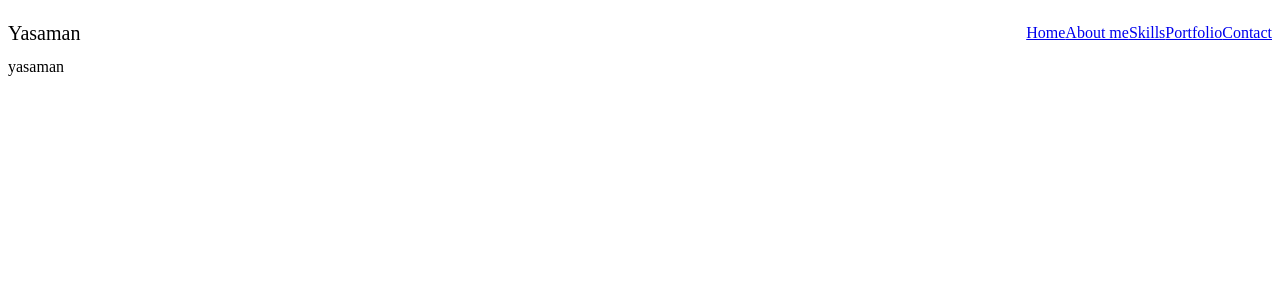
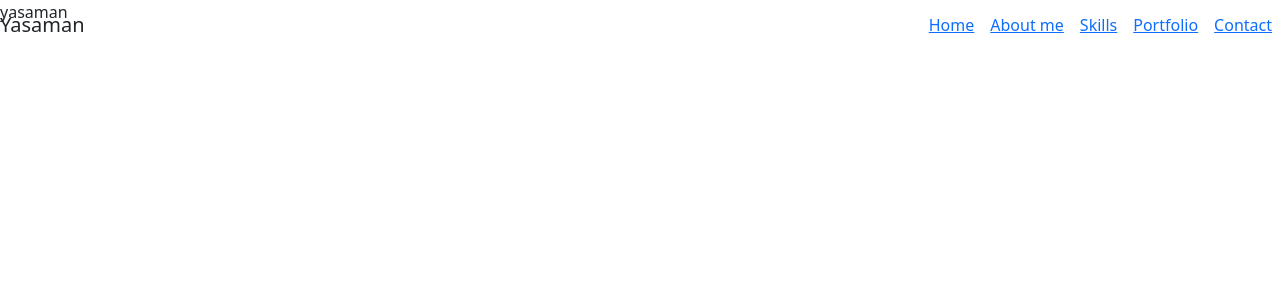
Before and after one commit to Yasaman-Behnam-Malekzadeh/portfolio, a Next.js app: page /about in a window 1280 px wide. Shown: the top 300 px of the page. Built offline with nearby package versions, Linux system fonts and the light colour scheme.

Commit message:
adding _app.js

```diff
--- /dev/null
+++ b/pages/_app.js
@@ -0,0 +1,9 @@
+import App from 'next/app';
+import 'bootstrap/dist/css/bootstrap.css';
+
+function MyApp({ Component, pageProps }) {
+  // Custom logic here
+  return <Component {...pageProps} />;
+}
+
+export default MyApp;
```
